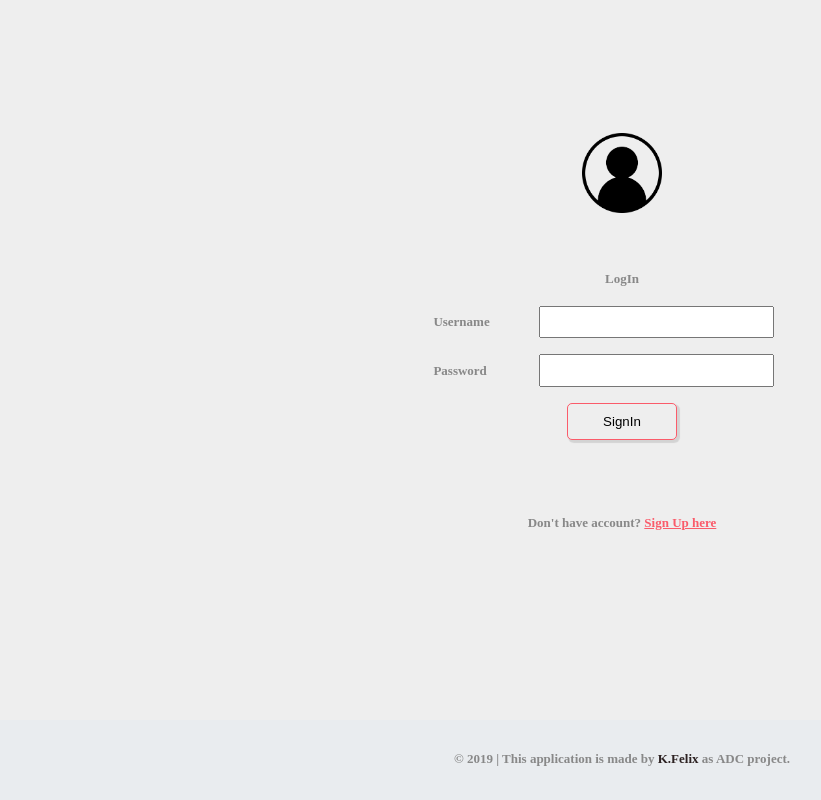
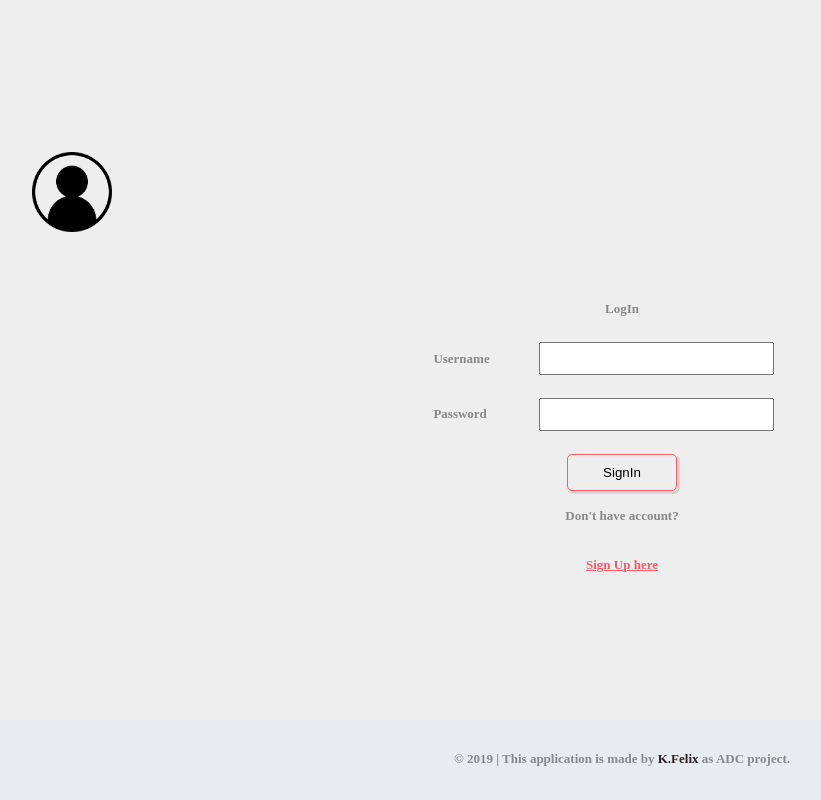
Before and after one commit to fezzopro/ADC-2019, a website: page index.html in a window 1280 px wide. Shown: the whole page, without its empty margins (18-839 px from the left). Drawn offline with Linux system fonts and the light colour scheme.

Commit message:
Update main.css

```diff
--- a/assets/css/main.css
+++ b/assets/css/main.css
@@ -16,6 +16,9 @@ body{
     display: grid;
     grid-template-columns: 100%;
     grid-template-rows: 100%;
+}
+div{
+	display: grid;
 }
 .wrapper {
 	background-color: #eee;
```
